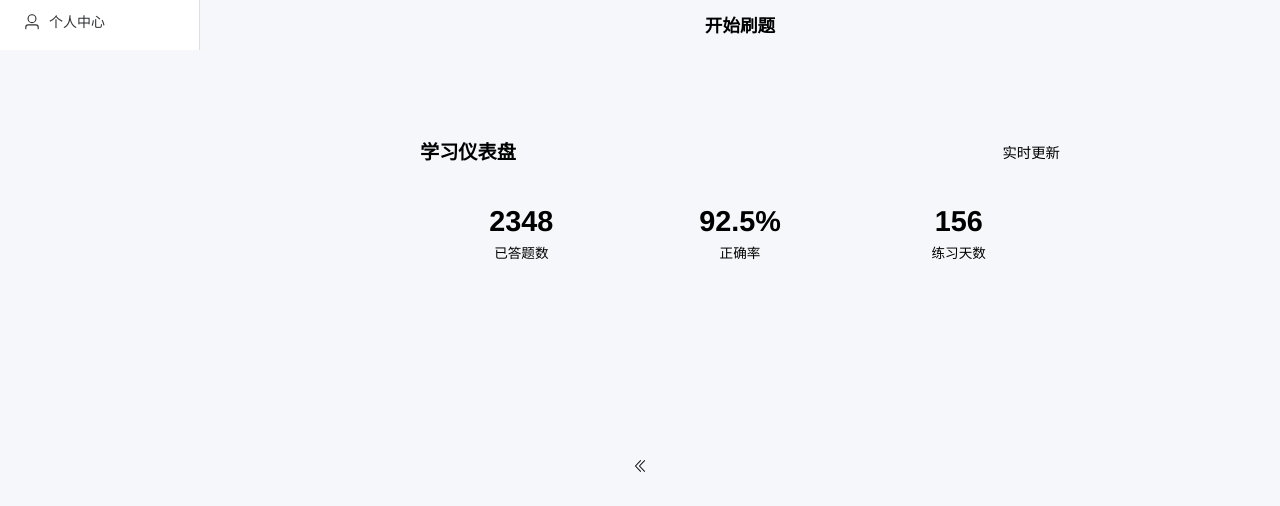
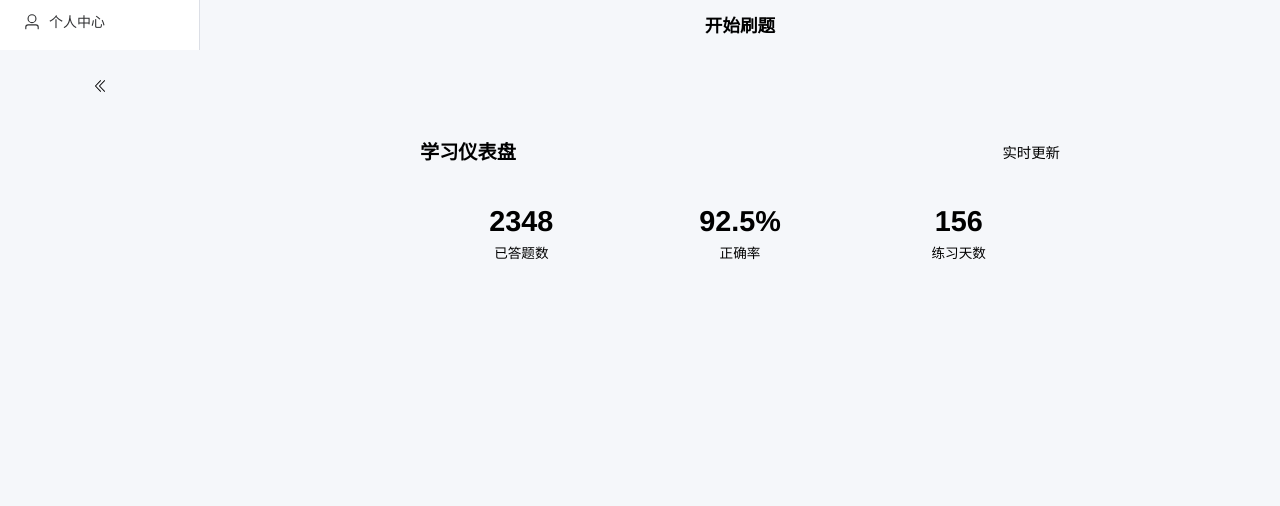
Before and after one commit to linyuaner/xuexizhushou, a Vue app: page /home in a window 1280 px wide. Shown: the part 294-800 px from the top of the page. Built offline with nearby package versions, Linux system fonts and the light colour scheme; no server answers; sample sign-in values are in the browser's storage.

Commit message:
feat: 设置默认登录页面
Co-authored-by: traeagent <traeagent@users.noreply.github.com>

```diff
--- a/src/components/layout/AppSidebar.vue
+++ b/src/components/layout/AppSidebar.vue
@@ -55,15 +55,12 @@ const activeMenu = computed(() => route.path)
 .app-sidebar {
   background: var(--sidebar);
   border-right: 1px solid var(--sidebar-border);
-  min-height: calc(100vh - 64px);
   transition: width 0.3s;
 }
 
 .collapse-btn {
-  position: absolute;
-  bottom: 20px;
-  left: 50%;
-  transform: translateX(-50%);
+  margin-top: 20px;
+  text-align: center;
   cursor: pointer;
   padding: 8px;
   color: var(--muted-foreground);
```
